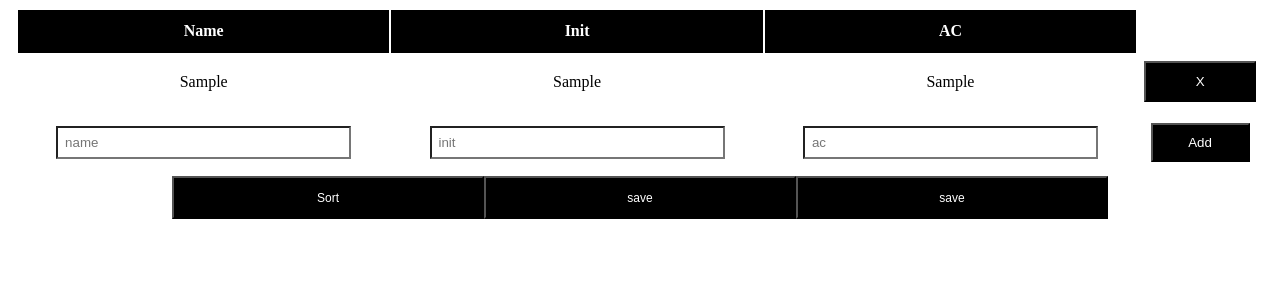
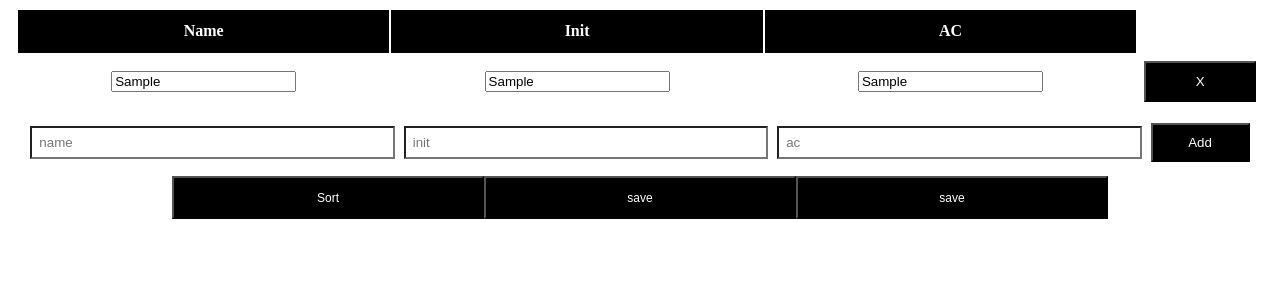
Before and after one commit to MarcosLaydner/initiative_tracker, a React (Create React App) app: page / in a window 1280 px wide. Both pictures are taken after typing "Sample", "Sample", "Sample" into the empty fields and a click on the button "Add". Shown: the top 300 px of the page. Built offline with nearby package versions, Linux system fonts and the light colour scheme.

Commit message:
turned table row into a component, to allow editing its atributes

```diff
--- a/src/App.js
+++ b/src/App.js
@@ -1,14 +1,16 @@
 import React, {useState} from 'react';
 import { Main, ActionButton, InitiativeTable } from './styles';
+import Character from './components/Character'
 
 export default function App() {
   const [characters, setCharacters] = useState([]);
   const [newCharacter, setNewCharacter] = useState('');
   const [idList, setIdList] = useState([]);
 
-  function RemoveCharacter (id) {
+  function removeCharacter (id) {
     const arrayCopy = characters.filter((row) => row.id !== id);
     setCharacters(arrayCopy);
+    console.log(id)
   }
 
   function handleAdd () {
@@ -19,14 +21,14 @@ export default function App() {
   function SortCharactersByInit (characters) {
     const arrayCopy = characters.slice(0);
     arrayCopy.sort((a,b) => b.init - a.init);
-    setCharacters(arrayCopy)
+    setCharacters(arrayCopy);
   }
 
   function generateId() {
-    let id = Math.floor(Math.random() * Number.MAX_SAFE_INTEGER)
+    let id = Math.floor(Math.random() * 1000)
 
     while (idList.includes(id)) {
-      id = Math.floor(Math.random() * Number.MAX_SAFE_INTEGER)
+      id = Math.floor(Math.random() * 1000)
     }
 
     idList.push(id)
@@ -48,14 +50,8 @@ export default function App() {
 
         <tbody>
         {characters.map(character => (
-            <tr key={character.id} className='contents'>
-              <td>{character.name}</td>
-              <td>{character.init}</td>
-              <td>{character.ac}</td>
-              <td>
-                <button onClick={() => RemoveCharacter(character.id)} >X</button>
-              </td>
-            </tr>
+              <Character id={generateId} name={character.name} init={character.init} ac={character.ac}
+              removeFunction ={removeCharacter}/>
           ))}
         </tbody>
 
--- /dev/null
+++ b/src/components/Character.jsx
@@ -0,0 +1,22 @@
+import React, {useState} from 'react'
+import "../styles"
+
+export default props => {
+
+    let [id] = useState(props.id)
+    let [name, setName] = useState(props.name)
+    let [init, setInit] = useState(props.init)
+    let [ac, setAc] = useState(props.ac)
+
+    return (
+
+        <tr key={id}>
+            <td><input type="text" value={name} placeholder="name" onChange={e => setName(e.target.value)}/></td>
+            <td><input type="text" value={init} placeholder="initiative" onChange={e => setInit(e.target.value)}/></td>
+            <td><input type="text" value={ac} placeholder='ac' onChange={e => setAc(e.target.value)}/></td>
+            <td>
+            <button onClick={() => props.removeFunction(id)} >X</button>
+            </td>
+        </tr>
+    )
+}
--- a/src/styles.js
+++ b/src/styles.js
@@ -34,7 +34,7 @@ export const InitiativeTable = styled.table`
     }
 
     tfoot>tr>td>input {
-        width: 80%;
+        width: 100%;
         padding: 2%;
         border-radius: 0;
     }
```
